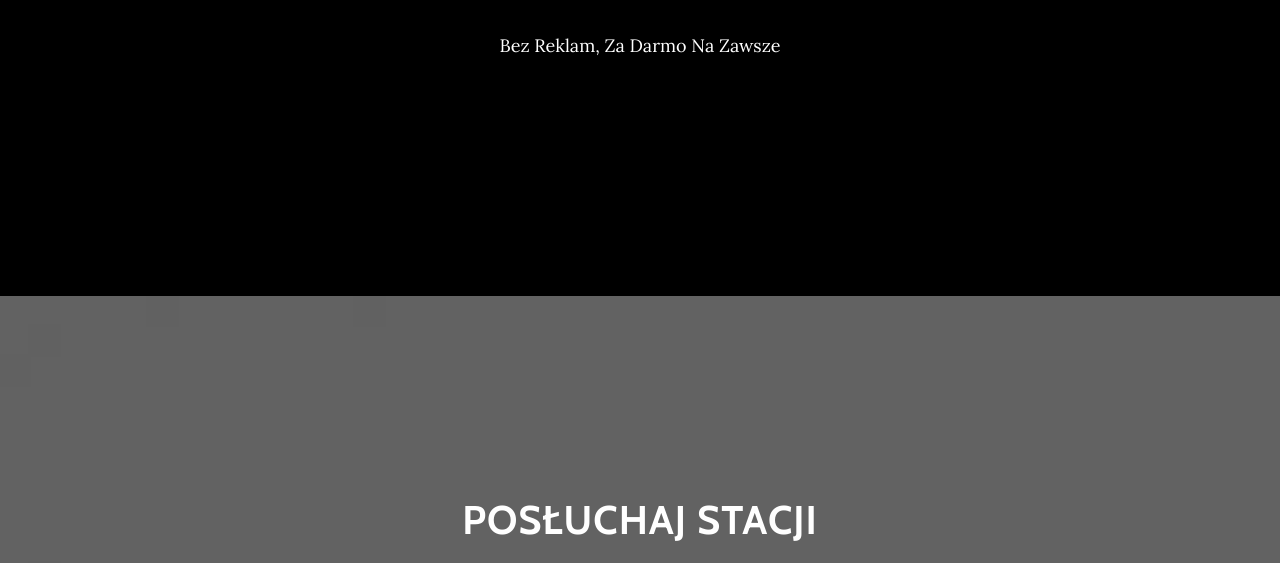
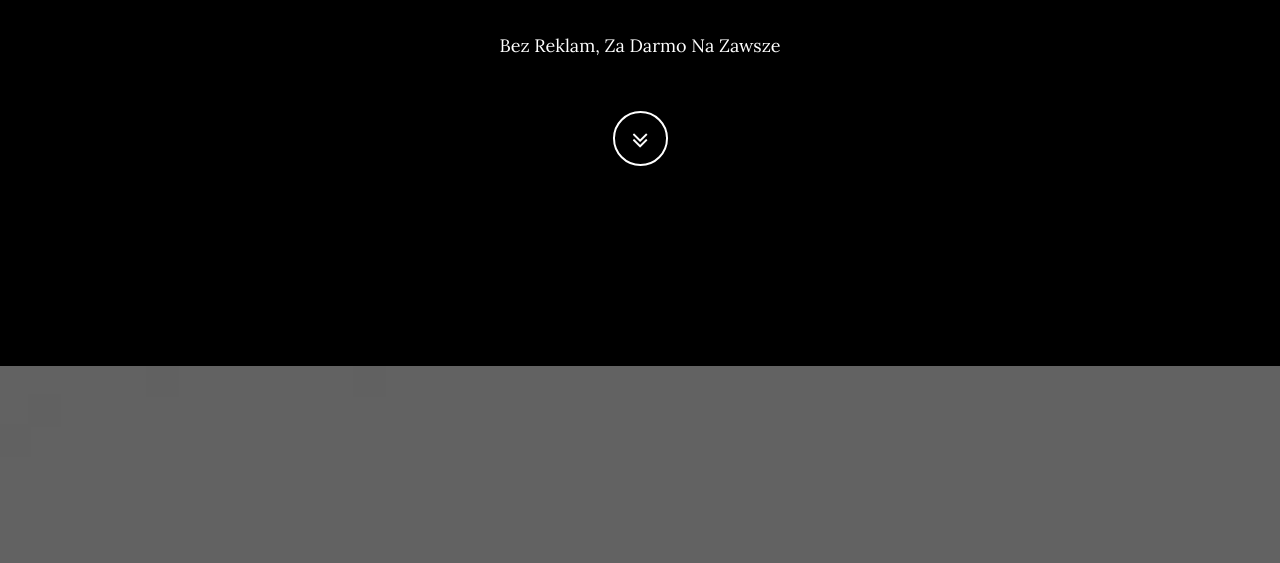
Before and after one commit to mzak-dev/RadiohubPL, a website: page index.html in a window 1280 px wide. Shown: the part 1134-1697 px from the top of the page. Drawn offline with nearby package versions, Linux system fonts and the light colour scheme.

Commit message:
Update index.html

```diff
--- a/index.html
+++ b/index.html
@@ -86,7 +86,7 @@ Miłego Słuchania.;)">
                     <h2>Na Temat</h2>
                     <p>RadioHub to Projekt Który Polega Na Zgromadzeniu Wszystkich Polskich Stacji Radiowych W Jednym Miejscu.</p>
                     <p>Bez Reklam, Za Darmo Na Zawsze</p>
-                    <p></p>
+                    <a class="btn btn-link btn-circle" role="button" href="#download"><i class="fa fa-angle-double-down animated"></i></a></div>
                 </div>
             </div>
         </div>
```
